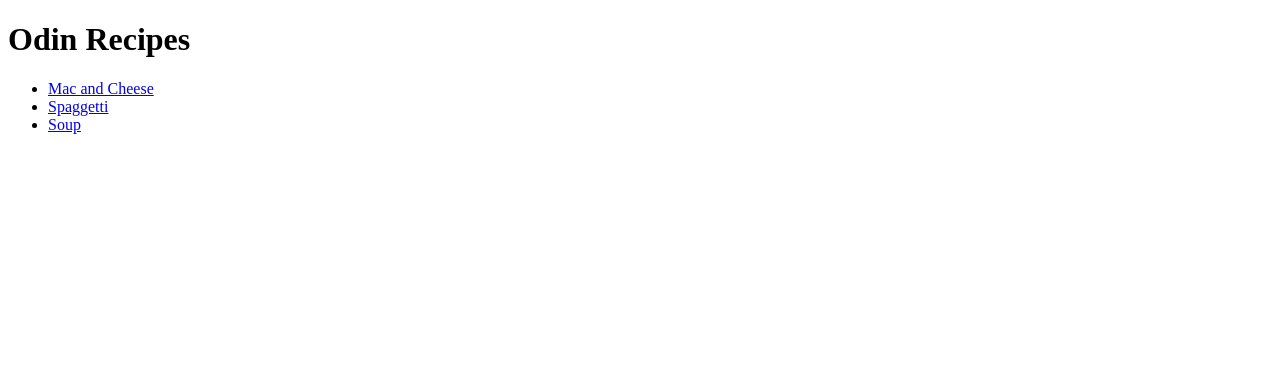
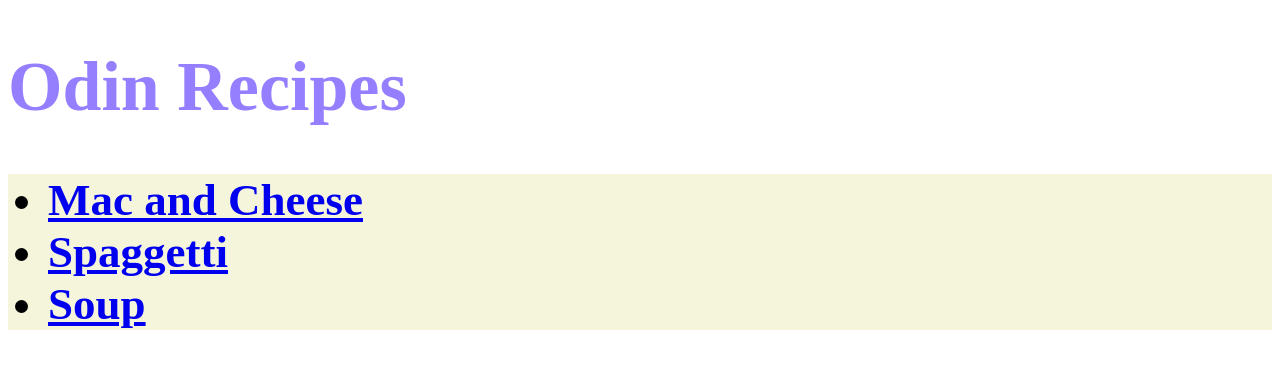
Before and after one commit to smellabango/odin-recipes-, a plain HTML site: page index.html in a window 1280 px wide. Drawn offline with Linux system fonts and the light colour scheme.

Commit message:
played with recipe index page

```diff
--- a/index.html
+++ b/index.html
@@ -4,6 +4,7 @@
     <meta charset="UTF-8">
     <meta name="viewport" content="width=device-width, initial-scale=1.0">
     <title>Recipes</title>
+    <link rel="stylesheet" href="style.css">
 </head>
 <body>
     <h1>Odin Recipes</h1>
--- a/recipes/style.css
+++ b/recipes/style.css
@@ -1,3 +1,11 @@
 h1 {
-    font-size: px;
+    font-size: 40px;
+    color: blue;
+    background-color: aquamarine;
+    font-family: 'Lucida Sans', 'Lucida Sans Regular', 'Lucida Grande', 'Lucida Sans Unicode', Geneva, Verdana, sans-serif;
 }
+
+ul {
+    color: rgb(187, 106, 106);
+    font-size: 34px;
+}
--- a/style.css
+++ b/style.css
@@ -1,3 +1,11 @@
 h1 {
-    color: aquamarine;
+    color: rgb(150, 127, 255);
+    font-size: 70px;
 }
+
+ul {
+    font-size: 45px;
+    background-color: beige;
+    font-weight: 900;
+
+}
```
